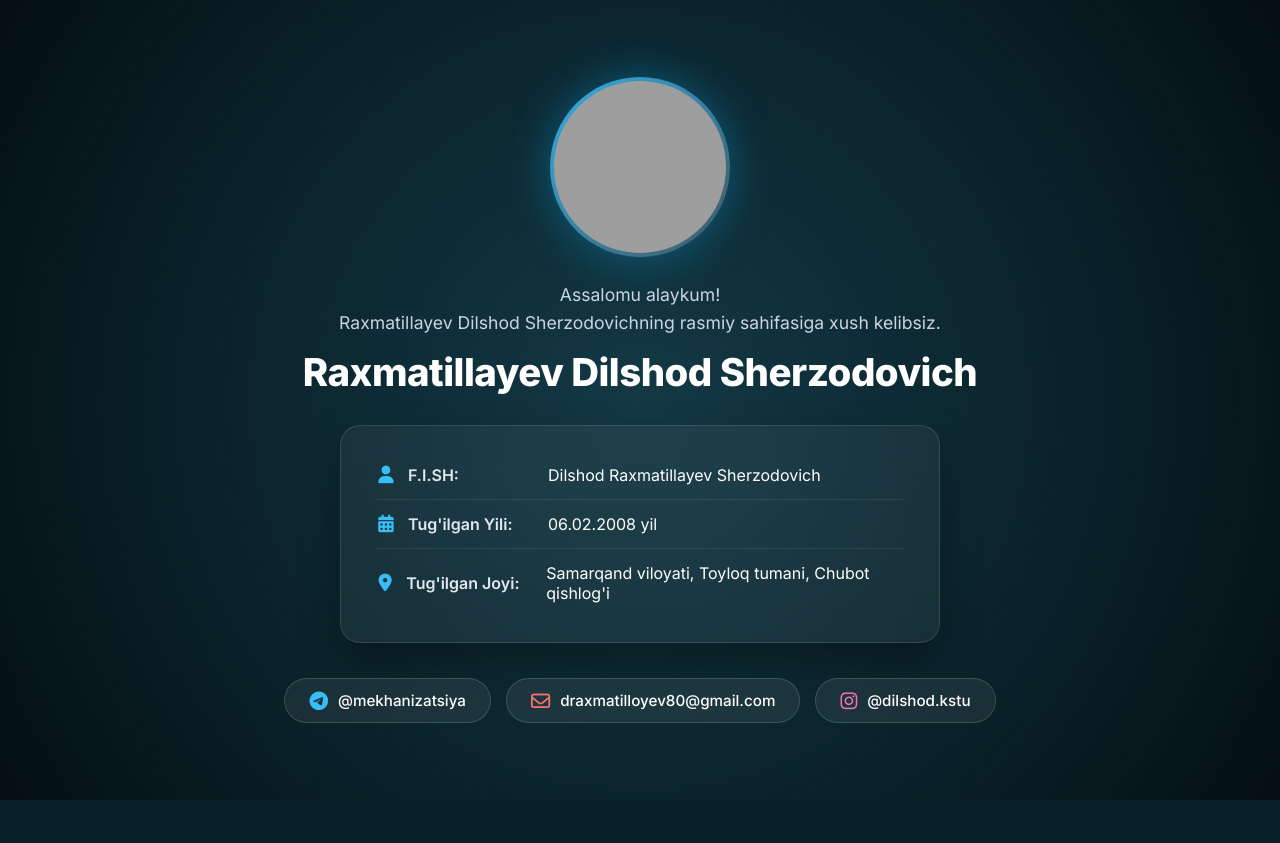
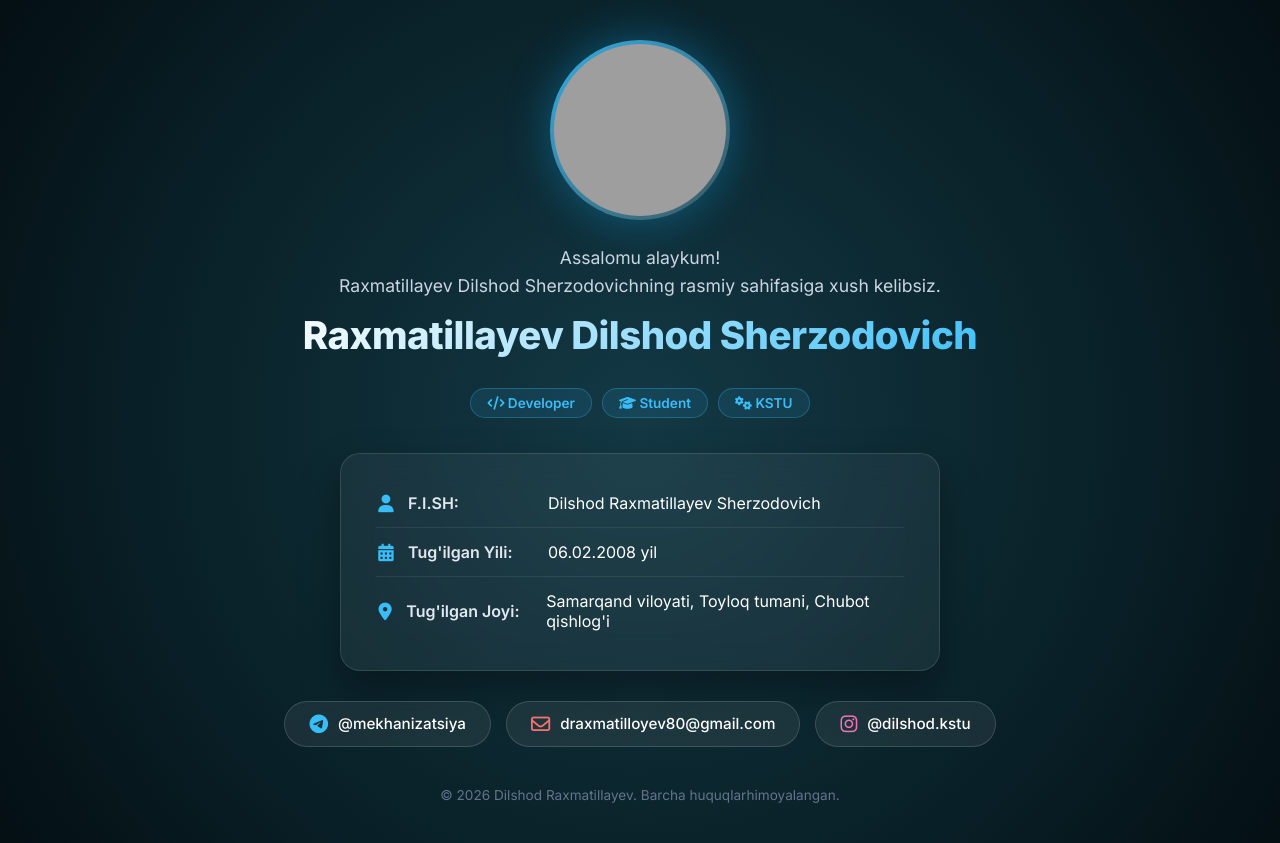
Before and after one commit to xlemann0/dilshod_site, a Flask app: page / in a window 1280 px wide. Before the commit the page ends 800 px from the top, so only its background shows below. Run offline with Flask 3, Linux system fonts and the light colour scheme; grey boxes are pictures that could not be loaded.

Commit message:
Update title and improve layout in index.html

```diff
--- a/templates/index.html
+++ b/templates/index.html
@@ -3,7 +3,7 @@
 <head>
     <meta charset="UTF-8">
     <meta name="viewport" content="width=device-width, initial-scale=1.0">
-    <title>Dilshod Raxmatillayev Sherzodovich</title>
+    <title>Dilshod Raxmatillayev | Portfolio</title>
     <!-- Google Fonts & FontAwesome -->
     <link href="https://fonts.googleapis.com/css2?family=Inter:wght@300;400;500;600;700;800&display=swap" rel="stylesheet">
     <link rel="stylesheet" href="https://cdnjs.cloudflare.com/ajax/libs/font-awesome/6.4.0/css/all.min.css">
@@ -21,20 +21,21 @@
             color: #ffffff;
             min-height: 100vh;
             display: flex;
+            flex-direction: column;
             align-items: center;
             justify-content: center;
-            padding: 20px;
+            padding: 40px 20px;
+            overflow-x: hidden;
         }
 
         .container {
             max-width: 750px;
             width: 100%;
             text-align: center;
-            padding: 10px;
             animation: fadeIn 0.8s ease-in-out;
         }
 
-        /* Profil rasmi */
+        /* Profil rasmi va Halo effekti */
         .profile-img-container {
             width: 180px;
             height: 180px;
@@ -44,10 +45,11 @@
             background: linear-gradient(135deg, rgba(56, 189, 248, 0.9), rgba(255, 255, 255, 0.2));
             box-shadow: 0 0 45px rgba(14, 165, 233, 0.4);
             transition: transform 0.4s ease, box-shadow 0.4s ease;
+            position: relative;
         }
 
         .profile-img-container:hover {
-            transform: scale(1.03);
+            transform: scale(1.04);
             box-shadow: 0 0 60px rgba(14, 165, 233, 0.6);
         }
 
@@ -74,6 +76,9 @@
             color: #ffffff;
             letter-spacing: -0.5px;
             line-height: 1.2;
+            background: linear-gradient(135deg, #ffffff 0%, #38bdf8 100%);
+            -webkit-background-clip: text;
+            -webkit-text-fill-color: transparent;
         }
 
         /* Info Card - Glassmorphism */
@@ -84,7 +89,7 @@
             border: 1px solid rgba(255, 255, 255, 0.12);
             border-radius: 20px;
             padding: 25px 35px;
-            margin: 0 auto 35px auto;
+            margin: 0 auto 30px auto;
             text-align: left;
             max-width: 600px;
             box-shadow: 0 20px 40px rgba(0, 0, 0, 0.35);
@@ -124,6 +129,25 @@
             word-break: break-word;
         }
 
+        /* Ko'nikmalar (Badges) */
+        .skills-container {
+            display: flex;
+            justify-content: center;
+            gap: 10px;
+            flex-wrap: wrap;
+            margin-bottom: 35px;
+        }
+
+        .skill-badge {
+            background: rgba(56, 189, 248, 0.1);
+            border: 1px solid rgba(56, 189, 248, 0.3);
+            color: #38bdf8;
+            padding: 6px 16px;
+            border-radius: 20px;
+            font-size: 0.85rem;
+            font-weight: 600;
+        }
+
         /* Ijtimoiy tarmoq tugmalari */
         .social-buttons {
             display: flex;
@@ -161,6 +185,13 @@
             transform: translateY(-3px);
             box-shadow: 0 10px 20px rgba(0, 0, 0, 0.25);
             border-color: rgba(255, 255, 255, 0.3);
+        }
+
+        /* Footer */
+        .footer-text {
+            margin-top: 40px;
+            font-size: 0.85rem;
+            color: #64748b;
         }
 
         /* Animatsiya */
@@ -220,6 +251,13 @@
         <!-- Sarlavha -->
         <h1 class="main-title">Raxmatillayev Dilshod Sherzodovich</h1>
 
+        <!-- Qiziqishlar / Yo'nalishlar -->
+        <div class="skills-container">
+            <span class="skill-badge"><i class="fa-solid fa-code"></i> Developer</span>
+            <span class="skill-badge"><i class="fa-solid fa-graduation-cap"></i> Student</span>
+            <span class="skill-badge"><i class="fa-solid fa-gears"></i> KSTU</span>
+        </div>
+
         <!-- Ma'lumotlar kartochkasi -->
         <div class="info-card">
             <div class="info-row">
@@ -254,6 +292,9 @@
                 <span>@dilshod.kstu</span>
             </a>
         </div>
+
+        <!-- Pastki mualliflik yozuvi -->
+        <p class="footer-text">© 2026 Dilshod Raxmatillayev. Barcha huquqlarhimoyalangan.</p>
     </div>
 
 </body>
```
